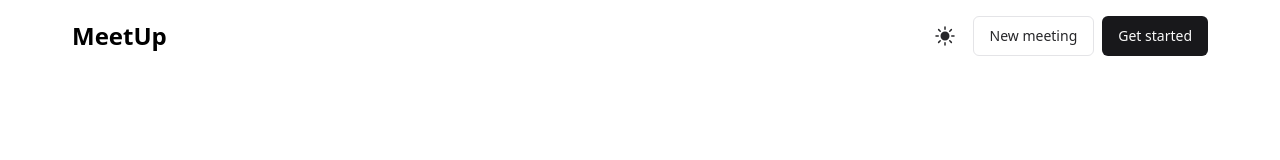
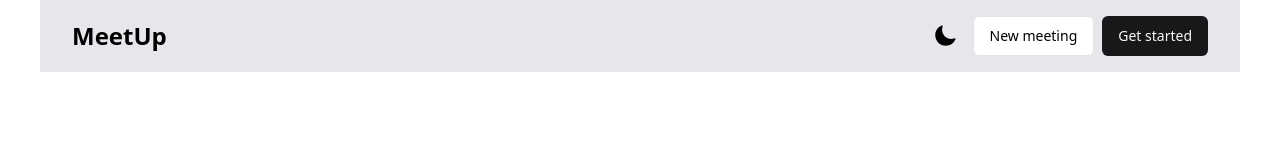
Before and after one commit to hritikd3/meetup, a Next.js app: page / in a window 1280 px wide. Shown: the top 160 px of the page. Built offline with nearby package versions, Linux system fonts and the light colour scheme.

Commit message:
applied the dark toggle but not application to whole ui

```diff
--- a/components/Navbar.jsx
+++ b/components/Navbar.jsx
@@ -1,18 +1,23 @@
+// Navbar.jsx
+import React, { useContext } from 'react';
 import Link from 'next/link';
 import { Button } from './ui/button';
-import { SunIcon } from '@heroicons/react/24/solid';
+import { SunIcon, MoonIcon } from '@heroicons/react/24/solid';
+import { ThemeContext } from '../context/ThemeContext'; // Add the correct path
 
 const Navbar = () => {
+  const { toggleTheme, theme } = useContext(ThemeContext);
+
   return (
     <header>
-      <div className='container max-w-[1200px] mx-auto w-[95%] flex justify-between items-center py-4'>
+      <div className={`container max-w-[1200px] mx-auto w-[95%] flex justify-between items-center py-4 ${theme === 'dark' ? 'bg-gray-800 text-white' : 'bg-gray-200 text-black'}`}>
         <h1 className='text-2xl font-semibold'>
           <Link href={'/'}>MeetUp</Link>
         </h1>
 
-        <div className='flex gap-2 items-center text-zinc-800 '>
-          <Button variant='ghost' className='p-2'>
-            <SunIcon className='w-6 h-6' />
+        <div className='flex gap-2 items-center'>
+          <Button variant='ghost' className='p-2' onClick={toggleTheme}>
+            {theme === 'dark' ? <SunIcon className='w-6 h-6' /> : <MoonIcon className='w-6 h-6' />}
           </Button>
           <Button variant='outline'> New meeting</Button>
           <Button variant=''>Get started</Button>
--- /dev/null
+++ b/components/ThemeWrapper.jsx
@@ -0,0 +1,13 @@
+// ThemeWrapper.js
+import { useEffect, useContext } from 'react';
+import { ThemeProvider, ThemeContext } from '../context/ThemeContext';
+
+export default function ThemeWrapper({ children }) {
+  const { theme } = useContext(ThemeContext);
+
+  useEffect(() => {
+    document.documentElement.classList.toggle('dark', theme === 'dark');
+  }, [theme]);
+
+  return <>{children}</>;
+}
--- /dev/null
+++ b/context/ThemeContext.jsx
@@ -0,0 +1,29 @@
+// ThemeContext.js
+import React, { createContext, useState, useEffect } from 'react';
+
+export const ThemeContext = createContext();
+
+export const ThemeProvider = ({ children }) => {
+  const [theme, setTheme] = useState('light');
+
+  const toggleTheme = () => {
+    setTheme((prevTheme) => (prevTheme === 'light' ? 'dark' : 'light'));
+  };
+
+  useEffect(() => {
+    const savedTheme = localStorage.getItem('theme');
+    if (savedTheme) {
+      setTheme(savedTheme);
+    }
+  }, []);
+
+  useEffect(() => {
+    localStorage.setItem('theme', theme);
+  }, [theme]);
+
+  return (
+    <ThemeContext.Provider value={{ theme, toggleTheme }}>
+      {children}
+    </ThemeContext.Provider>
+  );
+};
--- a/pages/_app.js
+++ b/pages/_app.js
@@ -1,11 +1,18 @@
-import Navbar from '@/components/Navbar';
-import '@/styles/globals.css';
+// _app.js
+import Navbar from "@/components/Navbar";
+import "@/styles/globals.css";
+import { ThemeProvider } from "../context/ThemeContext";
+import ThemeWrapper from "../components/ThemeWrapper"; // Add the correct path
 
 export default function App({ Component, pageProps }) {
   return (
-    <>
-      <Navbar />
-      <Component {...pageProps} />
-    </>
+    <ThemeProvider>
+      <ThemeWrapper>
+        <div className="theme-root">
+          <Navbar />
+          <Component {...pageProps} />
+        </div>
+      </ThemeWrapper>
+    </ThemeProvider>
   );
 }
```
